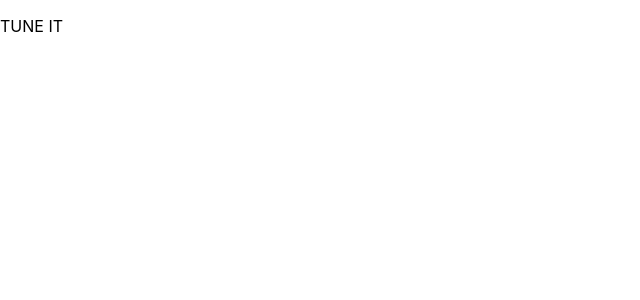
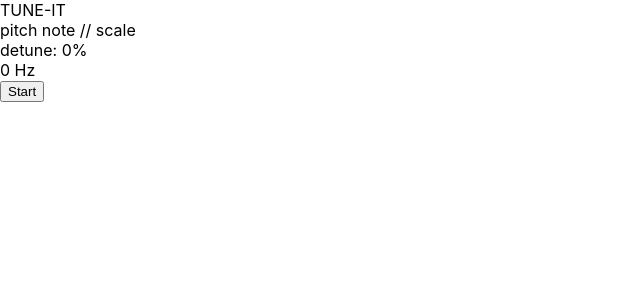
Before and after one commit to LeoEmVee/tune-it, a React (Vite) app: page / in a window 1280 px wide. Shown: the top 300 px of the page, without its empty margins (0-640 px from the left). Built offline with nearby package versions, Linux system fonts and the light colour scheme.

Commit message:
Add tuner functionality (to App.jsx)

```diff
--- a/src/App.jsx
+++ b/src/App.jsx
@@ -1,14 +1,94 @@
-import React from 'react';
-import './App.css';
+import React, { useEffect, useState } from 'react';
+import AudioContext from './utils/audio-context';
+import autoCorrelate from './utils/auto-correlation-function';
+import soundAnalyzer from './utils/sound-values';
+
+const audioCtx = AudioContext.getAudioContext();
+const analyser = AudioContext.getAnalyser();
+const bufferLength = 2048;
+const buffer = new Float32Array(bufferLength);
+
+const notes = ['C', 'C#', 'D', 'D#', 'E', 'F', 'F#', 'G', 'G#', 'A', 'A#', 'B'];
 
 function App () {
+  const [source, setSource] = useState(null);
+  const [started, setStart] = useState(false);
+  const [pitchNote, setPitchNote] = useState('pitch note // ');
+  const [pitchScale, setPitchScale] = useState('scale');
+  const [pitch, setPitch] = useState('0');
+  const [detune, setDetune] = useState('0');
+  const [makeNoise, setMakeNoise] = useState(false);
+
+  const updatePitch = () => {
+    analyser.getFloatTimeDomainData(buffer);
+    const ac = autoCorrelate(buffer, audioCtx.sampleRate);
+    if (ac > -1) {
+      let midiNote = soundAnalyzer.getMidiNote(ac);
+      let noteSymbol = notes[midiNote % 12];
+      let scale = Math.floor(midiNote / 12) - 1;
+      let detune = soundAnalyzer.getOutOfPitch(ac, midiNote);
+
+      setPitch(parseFloat(ac).toFixed(2) + ' Hz');
+      setPitchNote(noteSymbol);
+      setPitchScale(scale);
+      setDetune(detune);
+      setMakeNoise(false);
+      console.log(midiNote, noteSymbol, scale, detune, ac);
+    }
+  };
+
+  useEffect(() => {
+    if (source != null) source.connect(analyser);
+  }, [source]);
+
+  setInterval(updatePitch, 1);
+
+  const startRec = async () => {
+    const input = await getSound();
+
+    if (audioCtx.state === 'suspended') await audioCtx.resume();
+    setStart(true);
+    setMakeNoise(true);
+    setTimeout(() => setMakeNoise(false), 5000);
+    setSource(audioCtx.createMediaStreamSource(input));
+  };
+
+  const stopRec = () => {
+    source.disconnect(analyser);
+    setStart(false);
+  };
+
+  const getSound = () => {
+    return navigator.mediaDevices.getUserMedia({
+      audio: {
+        echoCancellation: true,
+        autoGainControl: false,
+        noiseSuppression: true,
+        latency: 0,
+      },
+    });
+  };
 
   return (
-    <div className="App">
-      <header className="App-header">
-        <p>TUNE IT</p>
+    <div className='tuner'>
+      <div>TUNE-IT</div>
+      <div className='makeNoise'>
+        {makeNoise ? 'Make some noooise...' : null}
+      </div>
+      <div className='details'>
+        <div className='notedetails'>
+          <span>{pitchNote}</span>
+          <span>{pitchScale}</span>
+        </div>
+        <div className='detune'> detune: {soundAnalyzer.getDetune(detune)}%</div>
+        <div className='pitch'>{pitch} Hz</div>
 
-      </header>
+        {!started ? (
+          <button onClick={startRec}>Start</button>
+        ) : (
+          <button onClick={stopRec}>Stop</button>
+        )}
+      </div>
     </div>
   );
 }
--- a/src/utils/sound-values.js
+++ b/src/utils/sound-values.js
@@ -1,6 +1,7 @@
-function getNote (freq) {
+function getMidiNote (freq) {
   const noteNum = 12 * (Math.log(freq / 440) / Math.log(2));
-  return Math.round(noteNum) + 69;
+  const midiNote = Math.round(noteNum) + 69;
+  return midiNote;
 }
 
 function getFrequency (note) {
@@ -16,7 +17,7 @@ function getDetune (detune) {
 }
 
 const soundAnalyzer = {
-  getNote,
+  getMidiNote,
   getOutOfPitch,
   getDetune
 };
```
